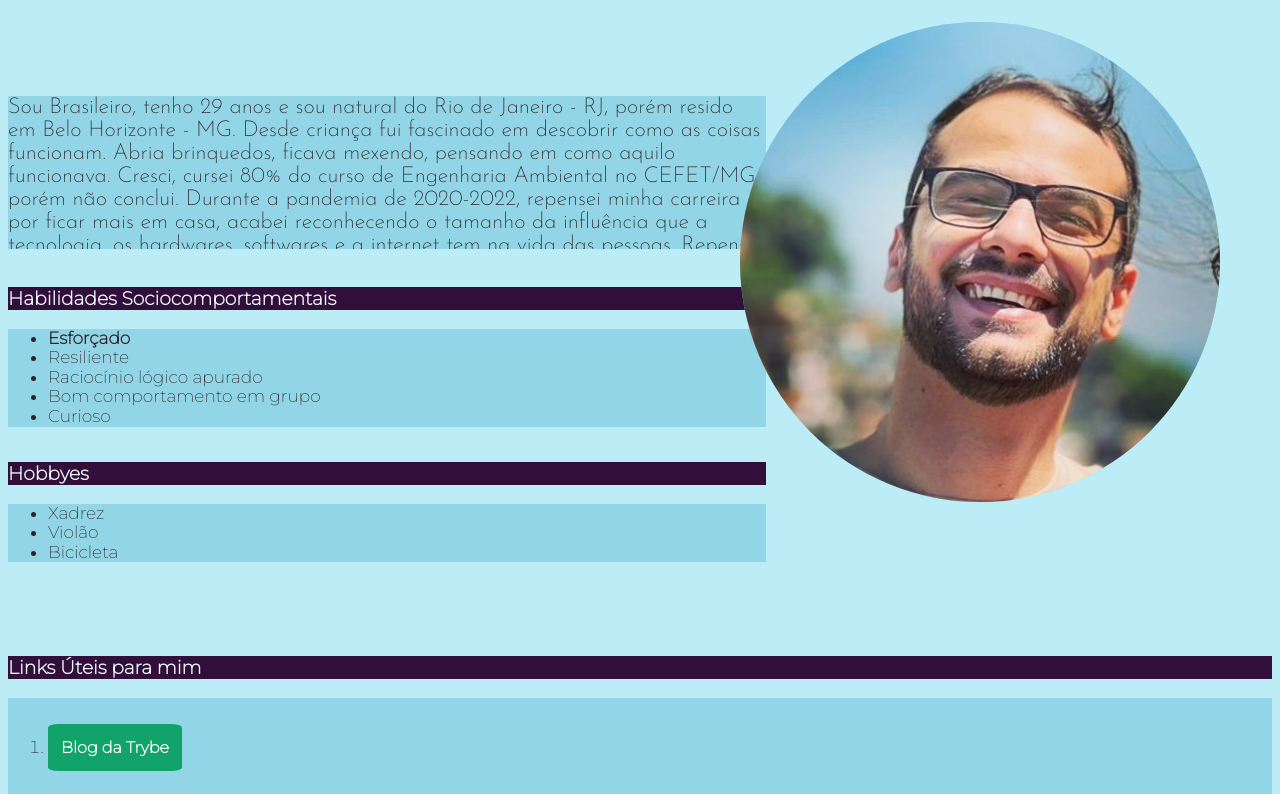
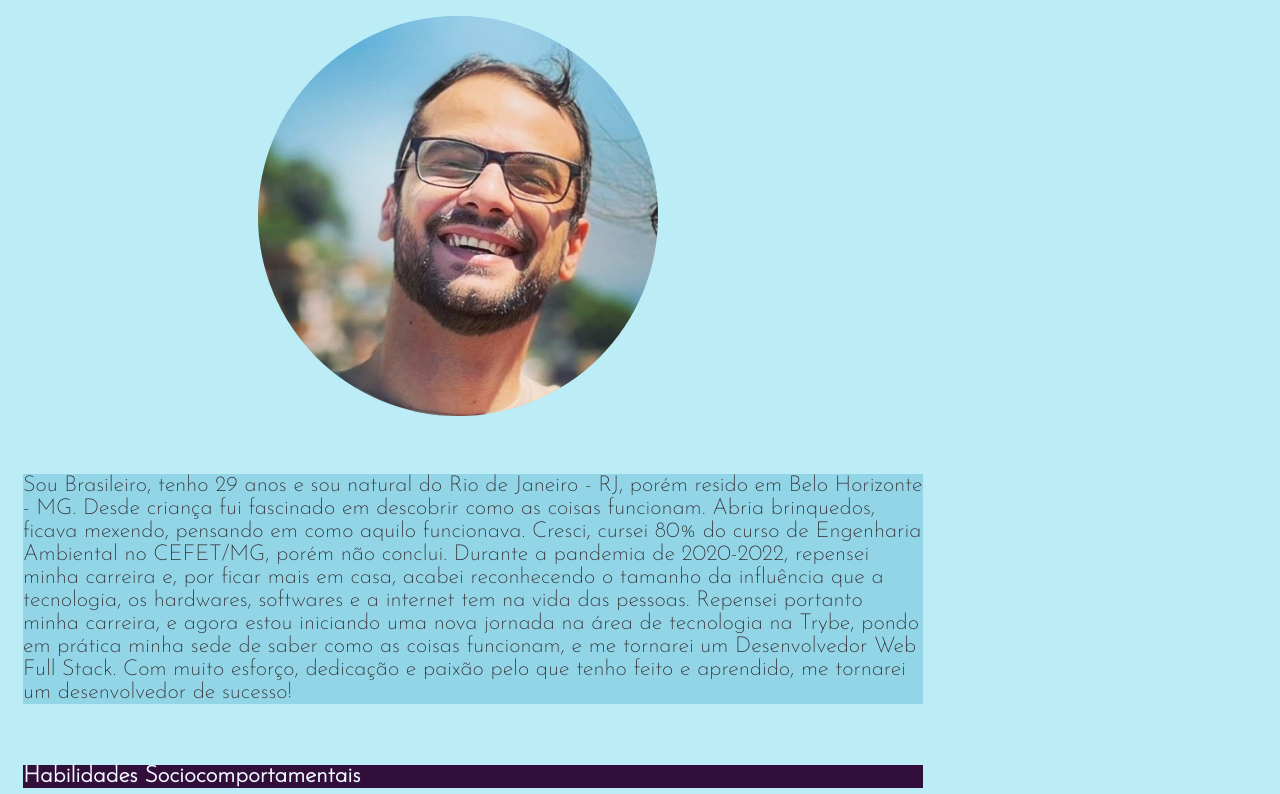
Before and after one commit to Gustavo-trybedev/PortifolioWeb, a plain HTML site: page index.html in a window 1280 px wide. Shown: the part 98-892 px from the top of the page. Drawn offline with Linux system fonts and the light colour scheme.

Commit message:
Alterações no Portifolio

```diff
--- a/index.html
+++ b/index.html
@@ -20,14 +20,14 @@
 
 
         body {
-
-
-
         background-color: rgb(188, 237, 246);
         color: rgb(45, 35, 39);
-            font-family: 'Montserrat', sans-serif;
+        font-family: 'Josefin Sans', sans-serif;
 
+        }
 
+        div {
+        font-family: 'Josefin Sans', sans-serif;
         }
 
         h1 {
@@ -35,12 +35,16 @@
         color:aliceblue;
         font-size: 1.2em;
         }
+
         h2 {
         color: rgb(45, 35, 39);
+
         }
 
         h3 {
         color: rgb(45, 35, 39);
+        font-size: 23px;
+
         }
 
         h4 {
@@ -52,12 +56,14 @@
 
         }
 
-        #Nome{
-            padding-inline-start: 3%;
+        #Nome {
         font-size: 40px;
+        margin-bottom: 2%;
+        margin-left: 195px;
+
         }
 
-        #Descrição{
+        #Descrição {
         background-color: rgb(146, 213, 230);
         color:rgb(45, 35, 39);
         font-family: 'Josefin Sans', sans-serif;
@@ -74,30 +80,26 @@
         #Links {
         background-color: rgb(50, 14, 59);
         color:aliceblue;
+
         }
 
         .listStyle{
+        background-color: rgb(146, 213, 230);
+        font-size: 22px;
+        line-height: 115%;
 
-            background-color: rgb(146, 213, 230);
-            font-size: 17px;
-            line-height: 115%;
         }
 
         .picture {
         border-radius: 100%;
-            position: absolute;
-            right: 60px;
-            top: 15%;
-            height: auto;
-            width: auto;
-            height:60%;
-
+        margin-left: 250px;
+        position:static;
+        width: 400px;
 
 
         }
 
         .button {
-
         background-color: #11a36a;
         color: white;
         font-size: 16px;
@@ -110,8 +112,6 @@
         }
 
         .button2 {
-
-
         background-color: #0e76a8;
         color: white;
         font-size: 16px;
@@ -124,7 +124,6 @@
         }
 
         .button3 {
-
         background-color: black;
         color: white;
         font-size: 16px;
@@ -137,7 +136,6 @@
         }
 
         .button4 {
-
         background-color: #0e76a8;
         color: white;
         font-size: 16px;
@@ -150,7 +148,6 @@
         }
 
         .button5 {
-
         background-color: #c4302b;
         color: white;
         font-size: 16px;
@@ -162,11 +159,19 @@
 
         }
 
-        .paragrafos{
-           width: 60%;
-           height: 175px;
+        .paragrafo{
+        width: 900px;
         overflow-y: auto;
-           overflow-x: auto;
+        overflow-x: hidden;
+        margin-left: 15px;
+
+        }
+
+        .listas {
+        width: 900px;
+        overflow-y: auto;
+        overflow-x: hidden;
+        margin-left: 15px;
 
         }
 
@@ -184,7 +189,7 @@
         <div><img class="picture" id="Foto" src="foto.jpg" width="250" alt="Foto de Gustavo Barros"></div>
 <br>
 <br>
-        <div class="paragrafos">
+        <div class="paragrafo">
             <p id="Descrição"> Sou Brasileiro, tenho 29 anos e sou natural do Rio de Janeiro - RJ, porém resido em Belo Horizonte - MG.
             Desde criança fui fascinado em descobrir como as coisas funcionam. Abria brinquedos, ficava mexendo, pensando em como aquilo funcionava. Cresci, cursei 80% do curso de Engenharia Ambiental no CEFET/MG, porém não conclui.
             Durante a pandemia de 2020-2022, repensei minha carreira e, por ficar mais em casa, acabei reconhecendo o tamanho da influência que a tecnologia, os hardwares, softwares e a internet tem na vida das pessoas.
@@ -194,7 +199,7 @@
 
 <br>
 
-        <div class="paragrafos">
+        <div class="listas">
             <h3 id="Habilidades">Habilidades Sociocomportamentais</h3>
             <ul class="listStyle">
                 <li><strong>Esforçado</strong></li>
@@ -205,12 +210,14 @@
         </div>
         </ul>
 
-        <div class="paragrafos">
+        <div class="listas">
             <h3 id="Habilidades">Hobbyes</h3>
             <ul class="listStyle">
                 <li>Xadrez</li>
-                <li>Violão</li>
+                <li>Viajar</li>
                 <li>Bicicleta</li>
+                <li>Jogos FPS</li>
+                <li>Tocar violão</li>
         </div>
 
             </ul>
```
Lines whose indentation alone changed are shown as unchanged.
